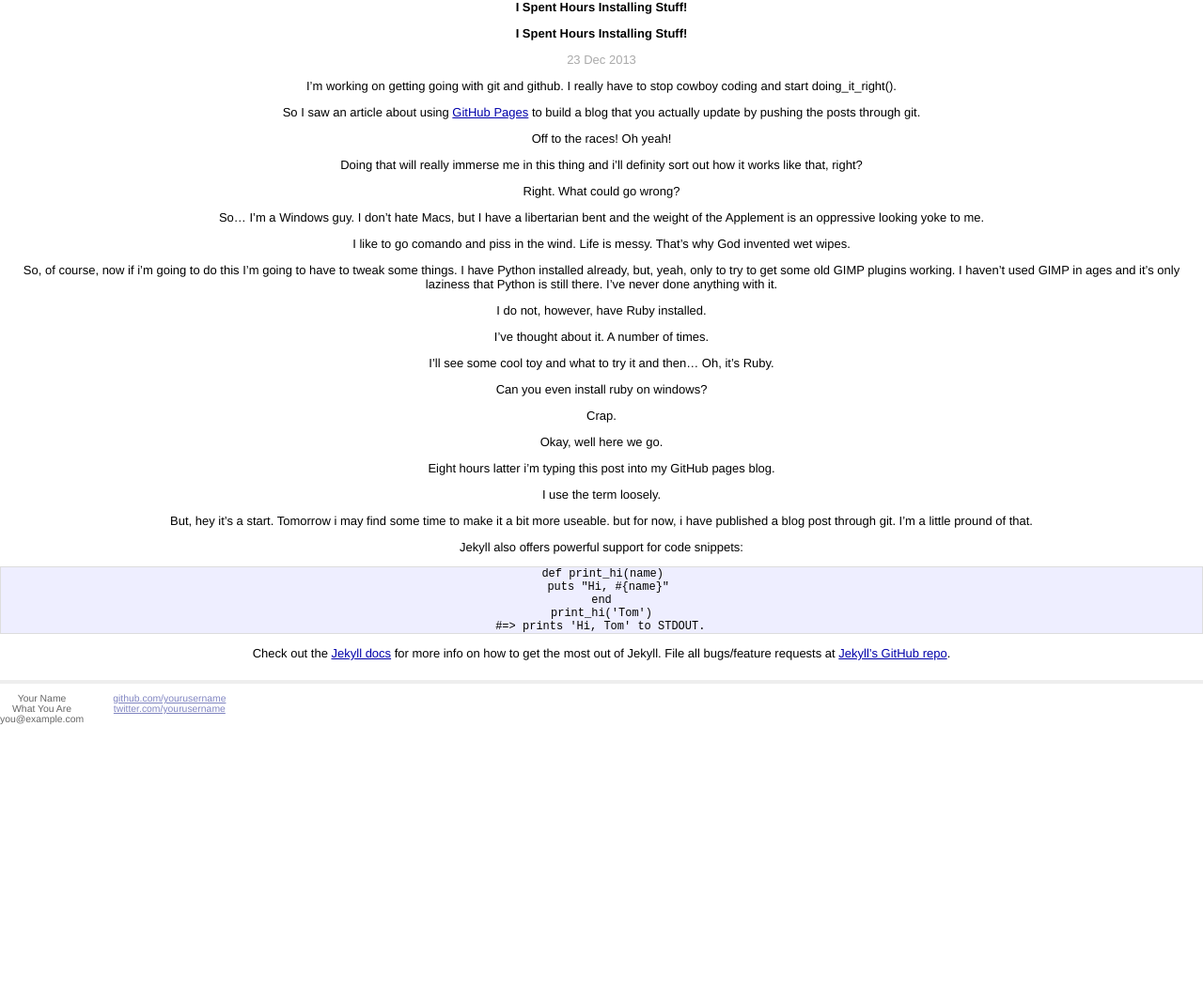
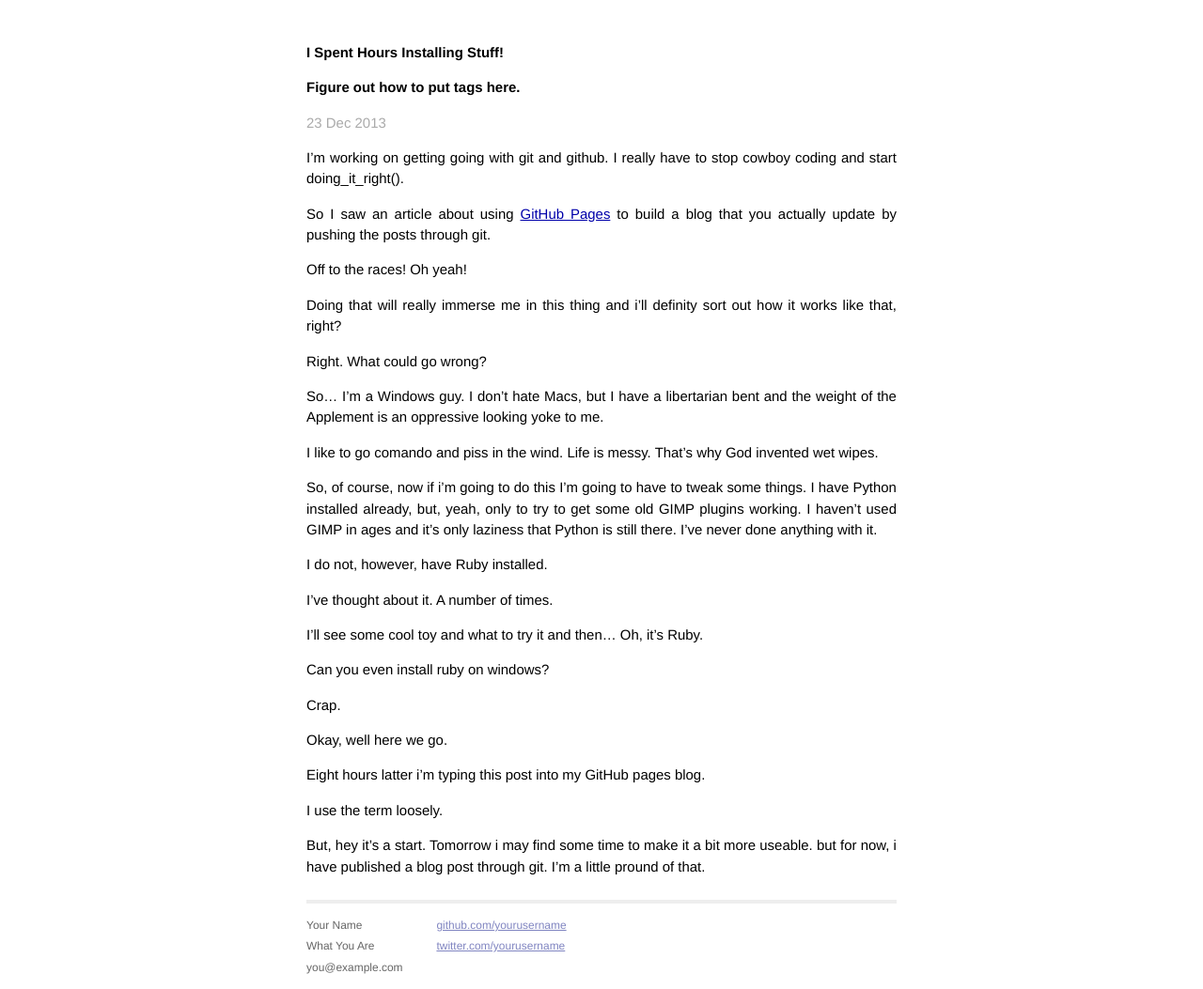
Before and after one commit to danemorgan/danemorgan.github.io, a Jekyll site: the page built from _posts/2013-12-23-all-i-got-was-this-crappy-post.md, in a window 1280 px wide. Shown: the whole page at 94% size. Built offline with Jekyll 4.4.1, drawn with Linux system fonts in a browser that asks for light colours; Markdown is read by kramdown in place of the engine named in the settings; before the commit the page ends 900 px from its top, so only the background shows below that.

Commit message:
Several Updates
1. updated css for more readable text.
2. removed title from default.html
3. Added header title to post.html and index.html
4. edited first post to remove text copied from from default post.

```diff
--- a/_includes/head.html
+++ b/_includes/head.html
@@ -6,3 +6,4 @@
         <link rel="stylesheet" href="{{ site.baseurl }}/css/main.css" >
     </head>
     <body>
+    <div class="site">
--- a/_layouts/default.html
+++ b/_layouts/default.html
@@ -3,7 +3,6 @@ layout: default
 title: Home
 ---
 {% include head.html %}
-	<h1>{{ page.title }}</h1>
 
      {{ content }}
 
--- a/_layouts/post.html
+++ b/_layouts/post.html
@@ -2,7 +2,10 @@
 layout: default
 ---
 
-<h2>{{ page.title }}</h2>
+    	<header id="site-header">
+    		<h1>{{ page.title }}</h1>
+    		<h2>Figure out how to put tags here.</h2>
+    	</header>
 <p class="meta">{{ page.date | date_to_string }}</p>
 
 <div class="post">
--- a/_posts/2013-12-23-all-i-got-was-this-crappy-post.md
+++ b/_posts/2013-12-23-all-i-got-was-this-crappy-post.md
@@ -41,19 +41,4 @@ I use the term loosely.
 But, hey it's a start. Tomorrow i may find some time to make it a bit more useable. but for now, i have published a blog post through git. I'm a little pround of that.
 
 
-
-Jekyll also offers powerful support for code snippets:
-
-{% highlight ruby %}
-def print_hi(name)
-  puts "Hi, #{name}"
-end
-print_hi('Tom')
-#=> prints 'Hi, Tom' to STDOUT.
-{% endhighlight %}
-
-Check out the [Jekyll docs][jekyll] for more info on how to get the most out of Jekyll. File all bugs/feature requests at [Jekyll's GitHub repo][jekyll-gh].
-
 [github-pages]: http://pages.github.com/
-[jekyll-gh]: https://github.com/mojombo/jekyll
-[jekyll]:    http://jekyllrb.com
--- a/index.html
+++ b/index.html
@@ -4,6 +4,7 @@ title: Home
 ---
 
 <div id="home">
+		<h1>{{ page.title }}</h1>
   Dane's Stuff
 
   <h2>Recent Posts</h2>
```
Also changed, not shown: 3 other files.
